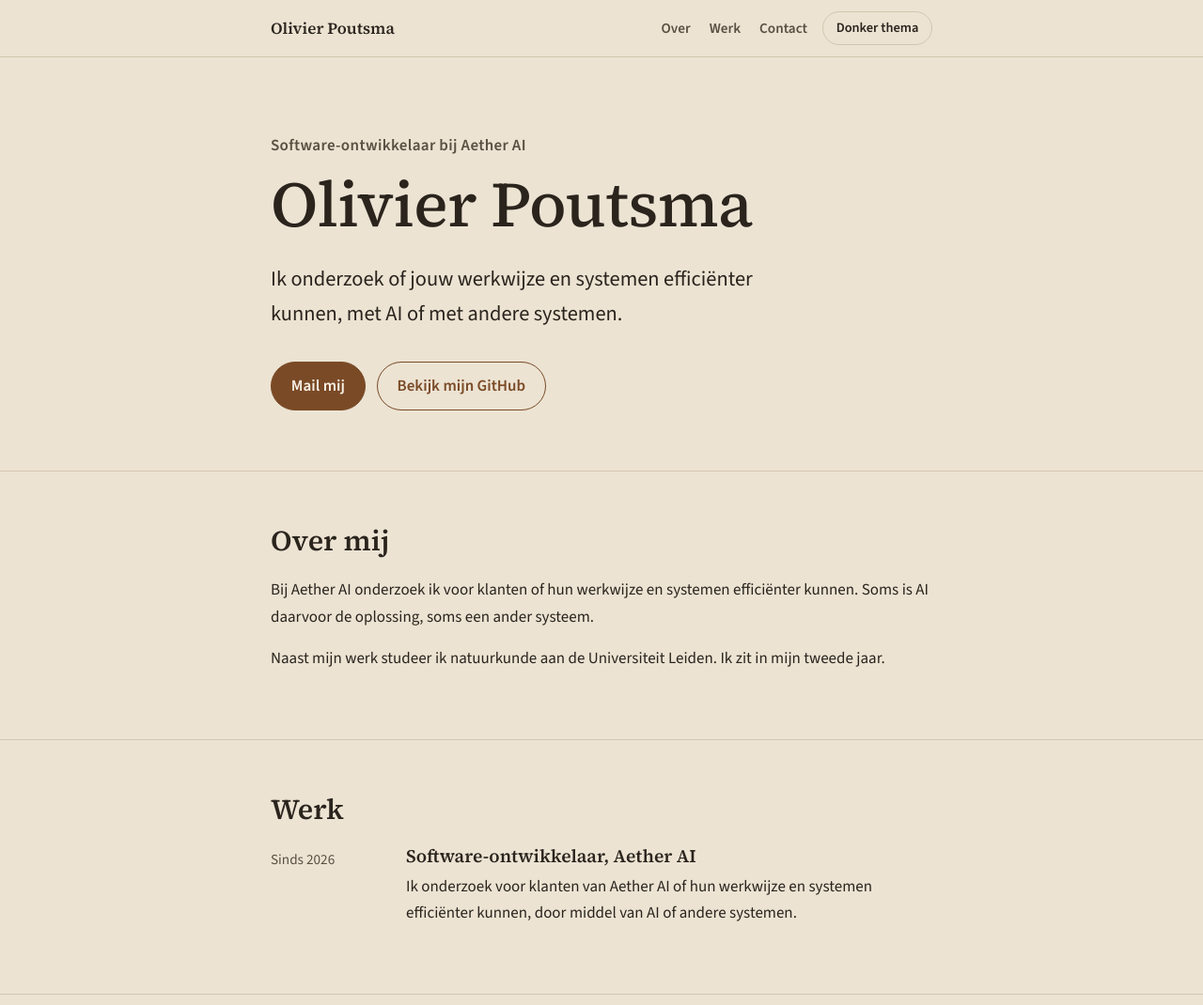
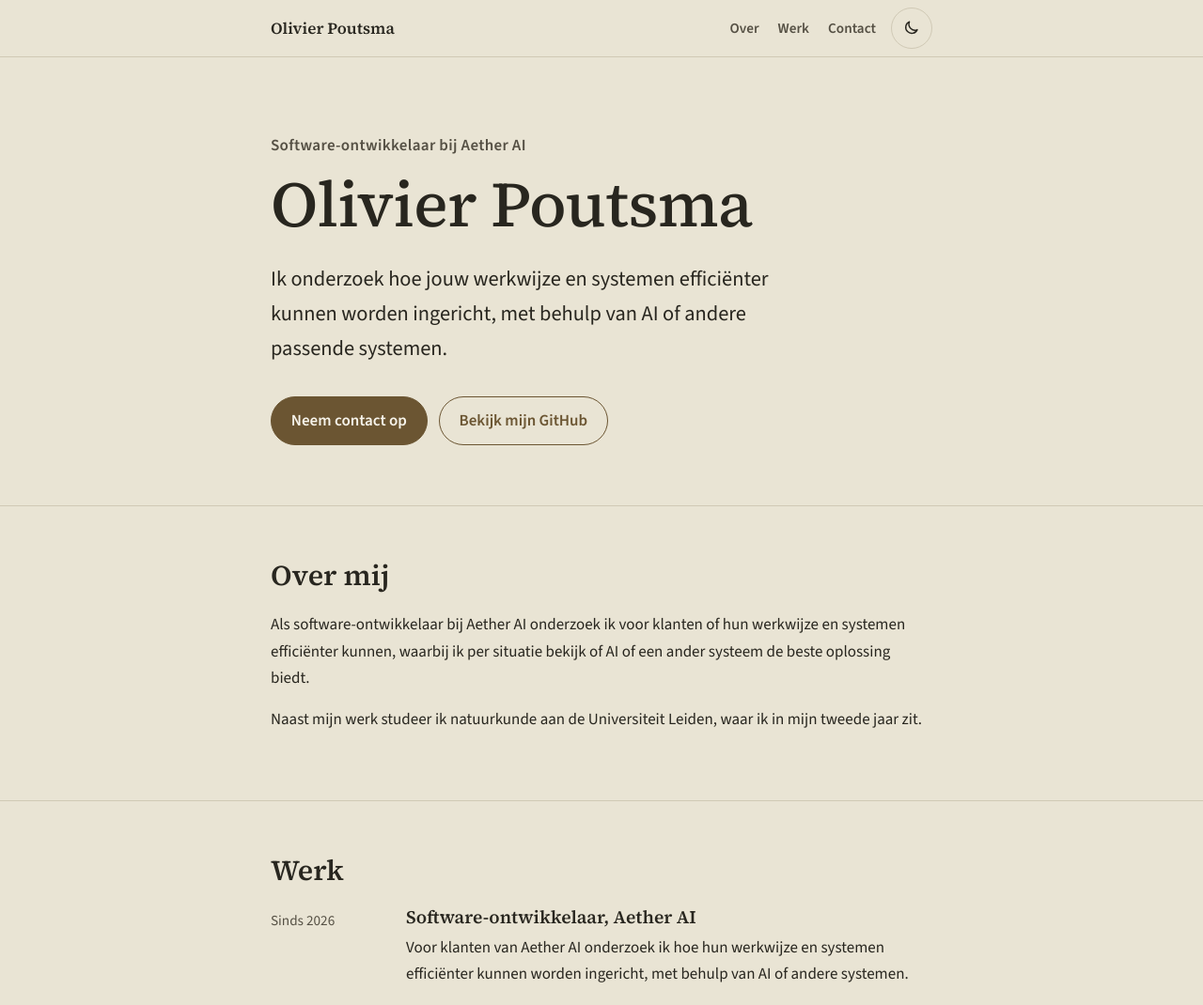
Before and after one commit to OTPoutsma/Portfolio, a plain HTML site: page index.html in a window 1280 px wide. Shown: the top 1070 px of the page at 94% size. Drawn offline with nearby package versions, Linux system fonts and the light colour scheme.

Commit message:
Rustiger licht thema, icoon-knop voor thema en zakelijker teksten
Het beige van het lichte thema had te veel rood; de tint is nu neutraler
en de accentkleur meer olijfbruin. De themaknop toont een maan of zon in
plaats van tekst, met een beschrijvend label voor schermlezers. De teksten
lopen vloeiender en zijn zakelijker geformuleerd voor klanten.

Co-Authored-By: Claude Opus 5.5 <noreply@anthropic.com>

```diff
--- a/index.html
+++ b/index.html
@@ -34,8 +34,14 @@
           <li><a href="#contact">Contact</a></li>
         </ul>
       </nav>
-      <button class="thema-knop" type="button" aria-pressed="false">
-        <span class="thema-tekst">Donker thema</span>
+      <button class="thema-knop" type="button" aria-label="Wissel naar donker thema" title="Wissel naar donker thema">
+        <svg class="icoon icoon-maan" viewBox="0 0 24 24" aria-hidden="true" focusable="false">
+          <path d="M20 14.5A8 8 0 0 1 9.5 4a8 8 0 1 0 10.5 10.5Z"/>
+        </svg>
+        <svg class="icoon icoon-zon" viewBox="0 0 24 24" aria-hidden="true" focusable="false">
+          <circle cx="12" cy="12" r="4"/>
+          <path d="M12 2v2M12 20v2M4.9 4.9l1.4 1.4M17.7 17.7l1.4 1.4M2 12h2M20 12h2M4.9 19.1l1.4-1.4M17.7 6.3l1.4-1.4"/>
+        </svg>
       </button>
     </div>
   </header>
@@ -45,9 +51,9 @@
       <div class="wrap">
         <p class="label">Software-ontwikkelaar bij Aether AI</p>
         <h1>Olivier Poutsma</h1>
-        <p class="lead">Ik onderzoek of jouw werkwijze en systemen efficiënter kunnen, met AI of met andere systemen.</p>
+        <p class="lead">Ik onderzoek hoe jouw werkwijze en systemen efficiënter kunnen worden ingericht, met behulp van AI of andere passende systemen.</p>
         <div class="acties">
-          <a class="knop knop-vol" href="mailto:olivier.poutsma@aetherai.nl">Mail mij</a>
+          <a class="knop knop-vol" href="mailto:olivier.poutsma@aetherai.nl">Neem contact op</a>
           <a class="knop knop-rand" href="https://github.com/OTPoutsma" rel="noopener">Bekijk mijn GitHub</a>
         </div>
       </div>
@@ -56,8 +62,8 @@
     <section class="blok" id="over" aria-labelledby="over-kop">
       <div class="wrap">
         <h2 id="over-kop">Over mij</h2>
-        <p>Bij Aether AI onderzoek ik voor klanten of hun werkwijze en systemen efficiënter kunnen. Soms is AI daarvoor de oplossing, soms een ander systeem.</p>
-        <p>Naast mijn werk studeer ik natuurkunde aan de Universiteit Leiden. Ik zit in mijn tweede jaar.</p>
+        <p>Als software-ontwikkelaar bij Aether AI onderzoek ik voor klanten of hun werkwijze en systemen efficiënter kunnen, waarbij ik per situatie bekijk of AI of een ander systeem de beste oplossing biedt.</p>
+        <p>Naast mijn werk studeer ik natuurkunde aan de Universiteit Leiden, waar ik in mijn tweede jaar zit.</p>
       </div>
     </section>
 
@@ -68,7 +74,7 @@
           <div class="regel-meta">Sinds 2026</div>
           <div>
             <h3>Software-ontwikkelaar, Aether AI</h3>
-            <p>Ik onderzoek voor klanten van Aether AI of hun werkwijze en systemen efficiënter kunnen, door middel van AI of andere systemen.</p>
+            <p>Voor klanten van Aether AI onderzoek ik hoe hun werkwijze en systemen efficiënter kunnen worden ingericht, met behulp van AI of andere systemen.</p>
           </div>
         </article>
       </div>
@@ -96,7 +102,7 @@
 
     <section class="blok" id="vaardigheden" aria-labelledby="vaardigheden-kop">
       <div class="wrap">
-        <h2 id="vaardigheden-kop">Talen waarin ik werk</h2>
+        <h2 id="vaardigheden-kop">Talen en technieken</h2>
         <ul class="tags">
           <li>JavaScript</li>
           <li>TypeScript</li>
@@ -111,10 +117,10 @@
 
     <section class="blok contact" id="contact" aria-labelledby="contact-kop">
       <div class="wrap">
-        <h2 id="contact-kop">Kan jouw werk efficiënter?</h2>
-        <p>Stuur me een mail. Dan kijken we samen waar tijd verloren gaat en wat daaraan te doen is.</p>
+        <h2 id="contact-kop">Kan jouw werkwijze efficiënter?</h2>
+        <p>Stuur me gerust een mail, zodat we samen kunnen bekijken waar in jouw processen ruimte voor verbetering zit.</p>
         <div class="acties">
-          <a class="knop knop-vol" href="mailto:olivier.poutsma@aetherai.nl">Mail mij</a>
+          <a class="knop knop-vol" href="mailto:olivier.poutsma@aetherai.nl">Neem contact op</a>
         </div>
         <p class="contact-regels">
           <a href="mailto:olivier.poutsma@aetherai.nl">olivier.poutsma@aetherai.nl</a><br>
--- a/script.js
+++ b/script.js
@@ -22,7 +22,6 @@ const projecten = [
 (function () {
   const root = document.documentElement;
   const knop = document.querySelector('.thema-knop');
-  const tekst = knop.querySelector('.thema-tekst');
   const systeemDonker = window.matchMedia('(prefers-color-scheme: dark)');
 
   function huidigThema() {
@@ -33,8 +32,10 @@ const projecten = [
 
   function werkKnopBij() {
     const donker = huidigThema() === 'dark';
-    knop.setAttribute('aria-pressed', String(donker));
-    tekst.textContent = donker ? 'Licht thema' : 'Donker thema';
+    const label = donker ? 'Wissel naar licht thema' : 'Wissel naar donker thema';
+    knop.classList.toggle('is-donker', donker);
+    knop.setAttribute('aria-label', label);
+    knop.setAttribute('title', label);
   }
 
   knop.addEventListener('click', function () {
--- a/styles.css
+++ b/styles.css
@@ -1,12 +1,12 @@
 /* Kleuren. Licht thema is rustiek beige, donker thema warm antraciet. */
 :root {
-  --bg: #ece3d3;
-  --vlak: #f4eee3;
-  --tekst: #2a241d;
-  --zacht: #5a4f42;
-  --accent: #7a4a26;
-  --accent-tekst: #f7f1e6;
-  --lijn: #d3c6b0;
+  --bg: #e9e4d4;
+  --vlak: #f3f0e5;
+  --tekst: #28261f;
+  --zacht: #555044;
+  --accent: #6b5532;
+  --accent-tekst: #f6f3ea;
+  --lijn: #d0c9b5;
   --kop-font: "Source Serif 4", Georgia, serif;
   --tekst-font: "Source Sans 3", "Segoe UI", system-ui, sans-serif;
   color-scheme: light;
@@ -134,18 +134,35 @@ nav { margin-left: auto; }
 .menu a:hover { color: var(--tekst); }
 
 .thema-knop {
-  font: inherit;
-  font-size: 0.9rem;
-  font-weight: 600;
+  display: inline-flex;
+  align-items: center;
+  justify-content: center;
+  width: 2.75rem;
+  height: 2.75rem;
+  padding: 0;
   color: var(--tekst);
   background: transparent;
   border: 1px solid var(--lijn);
-  border-radius: 999px;
-  padding: 0.35rem 0.85rem;
+  border-radius: 50%;
   cursor: pointer;
-  white-space: nowrap;
+  flex-shrink: 0;
 }
 .thema-knop:hover { border-color: var(--zacht); }
+
+.icoon {
+  width: 1.2rem;
+  height: 1.2rem;
+  fill: none;
+  stroke: currentColor;
+  stroke-width: 1.8;
+  stroke-linecap: round;
+  stroke-linejoin: round;
+}
+
+/* In het lichte thema toont de knop een maan (naar donker), in het donkere thema een zon (naar licht). */
+.icoon-zon { display: none; }
+.thema-knop.is-donker .icoon-zon { display: block; }
+.thema-knop.is-donker .icoon-maan { display: none; }
 
 /* Op een smal scherm verdwijnt het menu; de pagina is kort genoeg om te scrollen. */
 @media (max-width: 40rem) {
```
